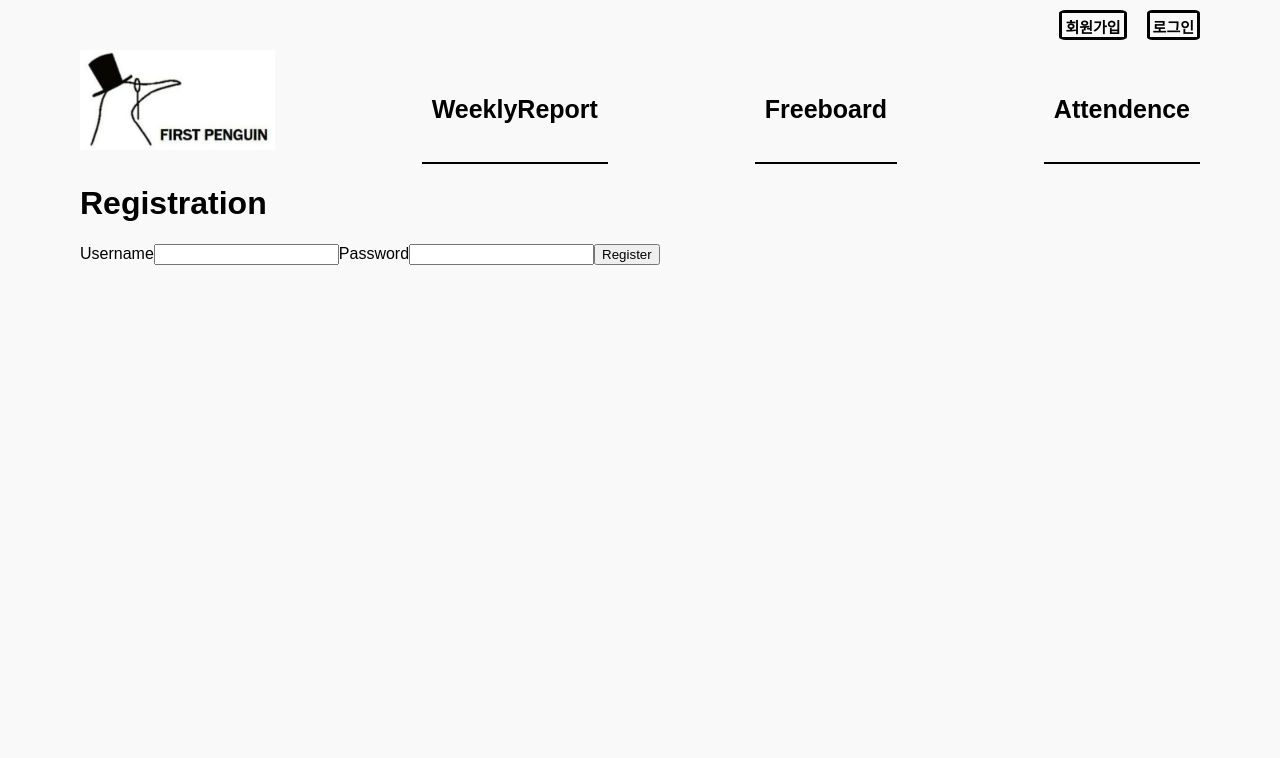
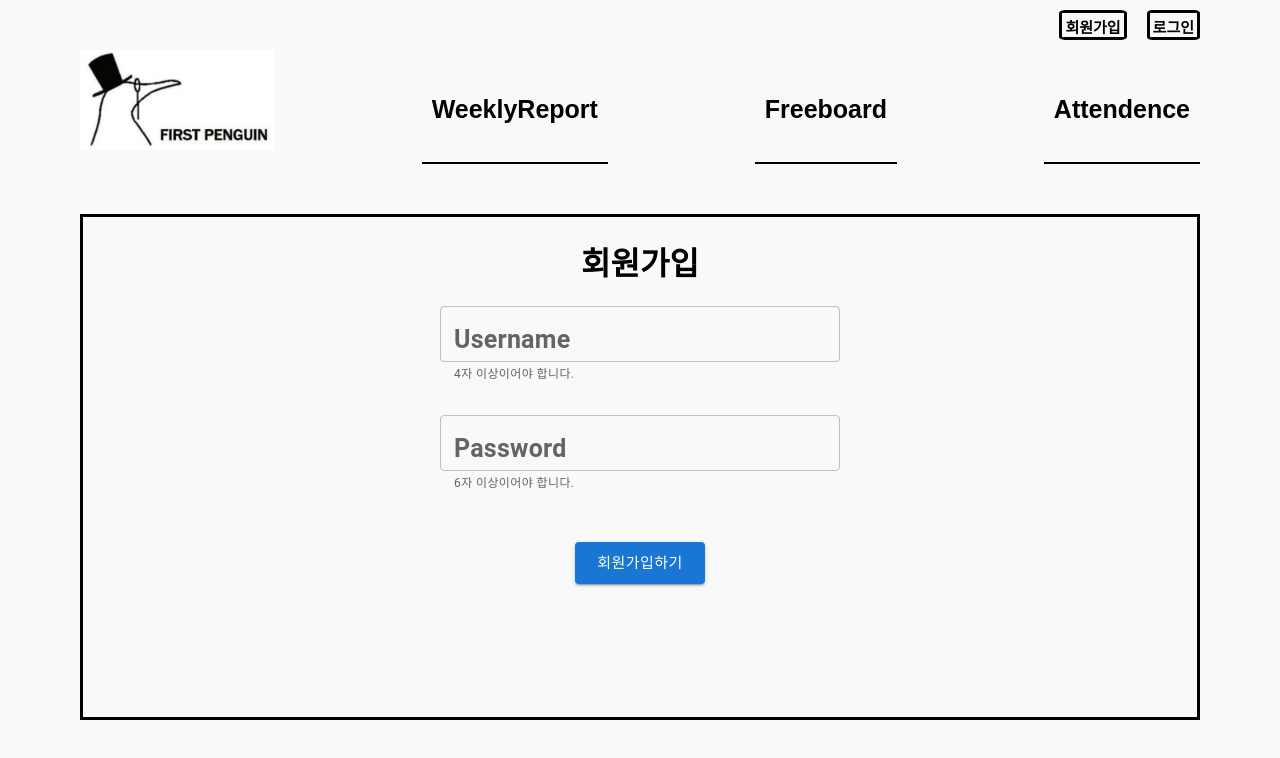
Before and after one commit to firstPenguin1398/firstPenguin, a React (Create React App) app in the folder frontend/: page /register in a window 1280 px wide. Shown: the top 758 px of the page. Built offline with nearby package versions, Linux system fonts and the light colour scheme.

Commit message:
회원가입 조건 추가

```diff
--- a/frontend/src/components/Login/Login.js
+++ b/frontend/src/components/Login/Login.js
@@ -1,6 +1,9 @@
 import { useState } from "react";
 import Axios from "axios";
-import "./Login.css";
+import "./RegisterLogin.css";
+import Button from "@mui/material/Button";
+import Box from "@mui/material/Box";
+import TextField from "@mui/material/TextField";
 
 export default function Login() {
   const [loginname, setLoginname] = useState("");
@@ -15,29 +18,53 @@ export default function Login() {
       if (response.data.message) {
         setLoginStatus(response.data.message);
       } else {
-        setLoginStatus(response.data[0].username);
+        setLoginStatus(
+          response.data[0].username + "님이 로그인에 성공했습니다!"
+        );
       }
     });
   };
 
   return (
-    <div className="login">
-      <h1>Login</h1>
-      <input
-        type="text"
-        placeholder="username..."
+    <div className="title">
+      <h1>로그인</h1>
+      <div className="titleForm">
+        <Box
+          component="form"
+          sx={{
+            m: "auto",
+            width: "50ch",
+            display: "inline-block",
+          }}
+          noValidate
+          autoComplete="off"
+        >
+          <TextField
+            sx={{ width: 400 }}
+            id="outlined-basic"
+            label="Username"
+            variant="outlined"
             onChange={e => {
               setLoginname(e.target.value);
+              console.log(e.target.value);
             }}
           />
-      <input
-        type="text"
-        placeholder="password..."
+          <div className="emptyBox"></div>
+          <TextField
+            sx={{ width: 400 }}
+            id="outlined-basic"
+            label="Password"
+            variant="outlined"
             onChange={e => {
               setLoginpw(e.target.value);
+              console.log(e.target.value);
             }}
           />
-      <button onClick={login}>Login</button>
+        </Box>
+      </div>
+      <Button variant="contained" onClick={login} size="large" sx={{ mt: 6 }}>
+        로그인하기
+      </Button>
       <h1>{loginStatus}</h1>
     </div>
   );
--- a/frontend/src/components/Login/Register.js
+++ b/frontend/src/components/Login/Register.js
@@ -1,40 +1,90 @@
 import { useState } from "react";
 import Axios from "axios";
-import "./Register.css";
+import "./RegisterLogin.css";
+import Button from "@mui/material/Button";
+import Box from "@mui/material/Box";
+import TextField from "@mui/material/TextField";
 
 export default function Register() {
   const [usernameReg, setUsernameReg] = useState("");
   const [passwordReg, setPasswordReg] = useState("");
+  const [showNameError, setShowNameError] = useState(false);
+  const [showPwError, setShowPwError] = useState(false);
 
   const register = () => {
+    console.log(showNameError, showPwError);
+    if (showNameError === false && showPwError === false) {
       Axios.post("http://localhost:8080/api/register", {
         username: usernameReg,
         password: passwordReg,
       }).then(response => {
+        alert("축하합니다. 회원가입에 성공하셨습니다!");
         console.log(response);
       });
+    } else {
+      alert("조건에 맞게 회원가입을 진행해주세요!");
+    }
   };
 
   return (
-    <div className="registration">
-      <h1>Registration</h1>
-      <label>Username</label>
-      <input
-        type="text"
+    <div className="title">
+      <h1>회원가입</h1>
+      <div className="titleForm">
+        <Box
+          component="form"
+          sx={{
+            m: "auto",
+            width: "50ch",
+            display: "inline-block",
+          }}
+          noValidate
+          autoComplete="off"
+        >
+          <TextField
+            sx={{ width: 400 }}
+            id="outlined-basic"
+            label="Username"
+            variant="outlined"
             onChange={e => {
               setUsernameReg(e.target.value);
+              if (e.target.value.length < 4) {
+                setShowNameError(true);
+              } else {
+                setShowNameError(false);
+              }
               console.log(e.target.value);
             }}
+            error={showNameError}
+            helperText="4자 이상이어야 합니다."
           />
-      <label>Password</label>
-      <input
-        type="text"
+          <div className="emptyBox"></div>
+          <TextField
+            sx={{ width: 400 }}
+            id="outlined-basic"
+            label="Password"
+            variant="outlined"
             onChange={e => {
               setPasswordReg(e.target.value);
+              if (e.target.value.length < 6) {
+                setShowPwError(true);
+              } else {
+                setShowPwError(false);
+              }
               console.log(e.target.value);
             }}
+            error={showPwError}
+            helperText="6자 이상이어야 합니다."
           />
-      <button onClick={register}>Register</button>
+        </Box>
+      </div>
+      <Button
+        variant="contained"
+        onClick={register}
+        size="large"
+        sx={{ mt: 6 }}
+      >
+        회원가입하기
+      </Button>
     </div>
   );
 }
--- /dev/null
+++ b/frontend/src/components/Login/RegisterLogin.css
@@ -0,0 +1,13 @@
+.title{
+    margin-top: 50px;
+    text-align: center;
+    min-height: 500px;
+    border: 3px solid black;
+}
+.title label{
+    font-size: 25px;
+    font-weight: 700;
+}
+.emptyBox{
+    height: 30px;
+}
--- a/frontend/src/components/Navigation.js
+++ b/frontend/src/components/Navigation.js
@@ -1,24 +1,19 @@
 import { NavLink } from "react-router-dom";
-import { useState } from "react";
 import "./Navigation.css";
 
 export default function Navigation() {
-  const [goLogin, setGoLogin] = useState(false);
   const imgUrl = "/images/fpLogo.png";
-  const beMember = () => {
-    setGoLogin(true);
-  };
+
   return (
     <div className="nav">
       <div className="loginPage">
-        <NavLink to="/register" className="loginMenu" onClick={beMember}>
+        <NavLink to="/register" className="loginMenu">
           <p>회원가입</p>
         </NavLink>
-        <NavLink to="/login" className="loginMenu" onClick={beMember}>
+        <NavLink to="/login" className="loginMenu">
           <p>로그인</p>
         </NavLink>
       </div>
-      {goLogin ? null : (
       <div className="menuAll">
         <NavLink to="/">
           <img src={imgUrl} alt="logo" className="fpImg" />
@@ -33,7 +28,6 @@ export default function Navigation() {
           <p>Attendence</p>
         </NavLink>
       </div>
-      )}
     </div>
   );
 }
```
Also changed, not shown: frontend/src/components/Login/Login.css (deleted), frontend/src/components/Login/Register.css (deleted). Lines whose indentation alone changed are shown as unchanged.
